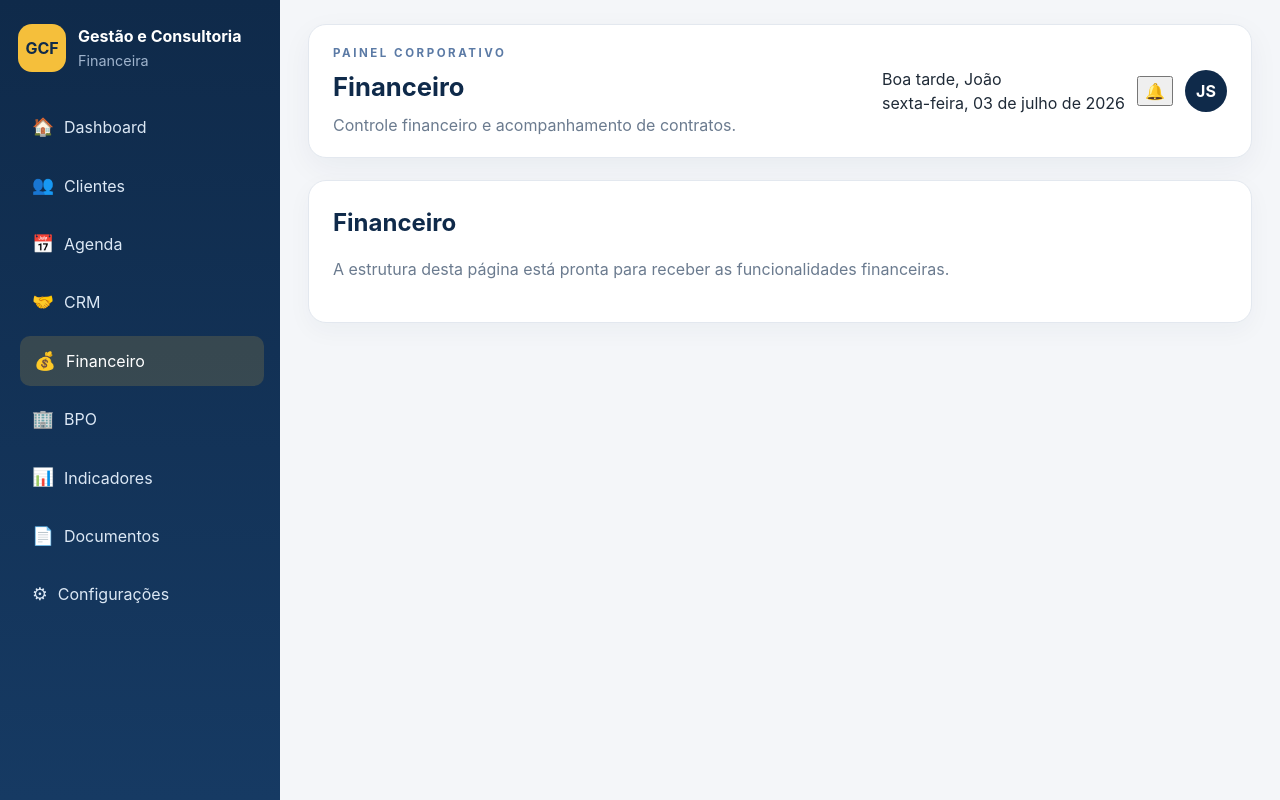
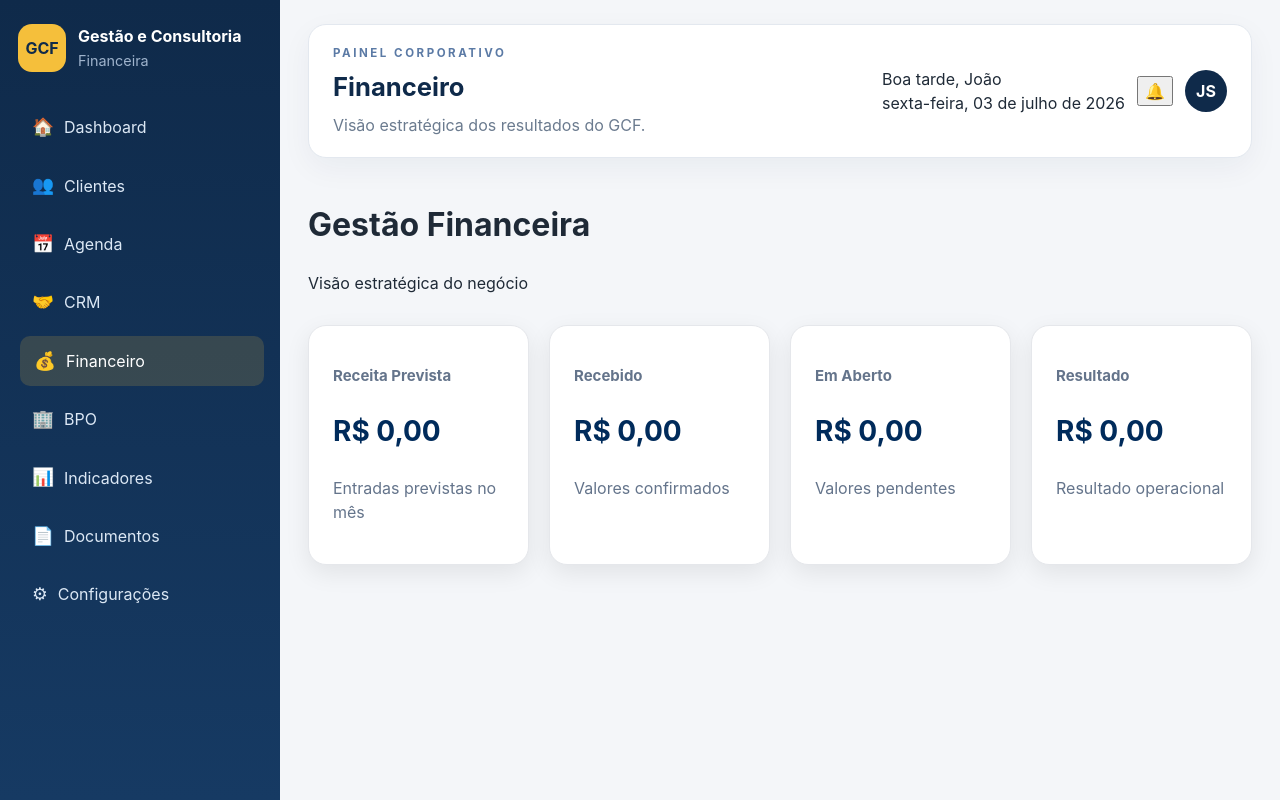
Before and after one commit to mentoriafinanceira2023-lgtm/gcf, a React (Vite) app: page /financeiro in a window 1280 px wide. Built offline with nearby package versions, Linux system fonts and the light colour scheme.

Commit message:
v0.4 modulo financeiro inicial

```diff
--- a/src/App.tsx
+++ b/src/App.tsx
@@ -6,6 +6,7 @@ import DashboardPage from './pages/DashboardPage'
 import PlaceholderPage from './pages/PlaceholderPage'
 import CRMPage from './modules/crm/CRMPage'
 import AgendaPage from './pages/AgendaPage'
+import FinanceiroPage from './pages/FinanceiroPage'
 
 function App() {
   return (
@@ -45,13 +46,16 @@ function App() {
       <Route path="/crm" element={<CRMPage />} />
 
       <Route
-        path="/financeiro"
-        element={
-          <MainLayout title="Financeiro" subtitle="Controle financeiro e acompanhamento de contratos.">
-            <PlaceholderPage title="Financeiro" description="A estrutura desta página está pronta para receber as funcionalidades financeiras." />
-          </MainLayout>
-        }
-      />
+  path="/financeiro"
+  element={
+    <MainLayout
+      title="Financeiro"
+      subtitle="Visão estratégica dos resultados do GCF."
+    >
+      <FinanceiroPage />
+    </MainLayout>
+  }
+/>
 
       <Route
         path="/bpo"
--- /dev/null
+++ b/src/components/Financeiro/FinanceCard.tsx
@@ -0,0 +1,17 @@
+interface FinanceCardProps {
+  titulo: string
+  valor: string
+  descricao: string
+}
+
+function FinanceCard({ titulo, valor, descricao }: FinanceCardProps) {
+  return (
+    <div className="card">
+      <h3>{titulo}</h3>
+      <h2>{valor}</h2>
+      <p>{descricao}</p>
+    </div>
+  )
+}
+
+export default FinanceCard
--- a/src/index.css
+++ b/src/index.css
@@ -32,3 +32,37 @@ a {
 button {
   font: inherit;
 }
+.dashboard-grid {
+  display: grid;
+  grid-template-columns: repeat(4, 1fr);
+  gap: 20px;
+  margin-top: 30px;
+}
+
+
+.card {
+  background: white;
+  border-radius: 18px;
+  padding: 24px;
+  box-shadow: 0 8px 25px rgba(0,0,0,0.08);
+  border: 1px solid #e5e7eb;
+}
+
+
+.card h3 {
+  font-size: 15px;
+  color: #64748b;
+  margin-bottom: 15px;
+}
+
+
+.card h2 {
+  font-size: 28px;
+  color: #002b5b;
+}
+
+
+.card p {
+  color: #64748b;
+  margin-top: 10px;
+}
--- /dev/null
+++ b/src/pages/FinanceiroPage.tsx
@@ -0,0 +1,41 @@
+import FinanceCard from "../components/Financeiro/FinanceCard"
+
+function FinanceiroPage() {
+  return (
+    <div>
+      <h1>Gestão Financeira</h1>
+
+      <p>Visão estratégica do negócio</p>
+
+      <div className="dashboard-grid">
+
+        <FinanceCard
+          titulo="Receita Prevista"
+          valor="R$ 0,00"
+          descricao="Entradas previstas no mês"
+        />
+
+        <FinanceCard
+          titulo="Recebido"
+          valor="R$ 0,00"
+          descricao="Valores confirmados"
+        />
+
+        <FinanceCard
+          titulo="Em Aberto"
+          valor="R$ 0,00"
+          descricao="Valores pendentes"
+        />
+
+        <FinanceCard
+          titulo="Resultado"
+          valor="R$ 0,00"
+          descricao="Resultado operacional"
+        />
+
+      </div>
+    </div>
+  )
+}
+
+export default FinanceiroPage
```
